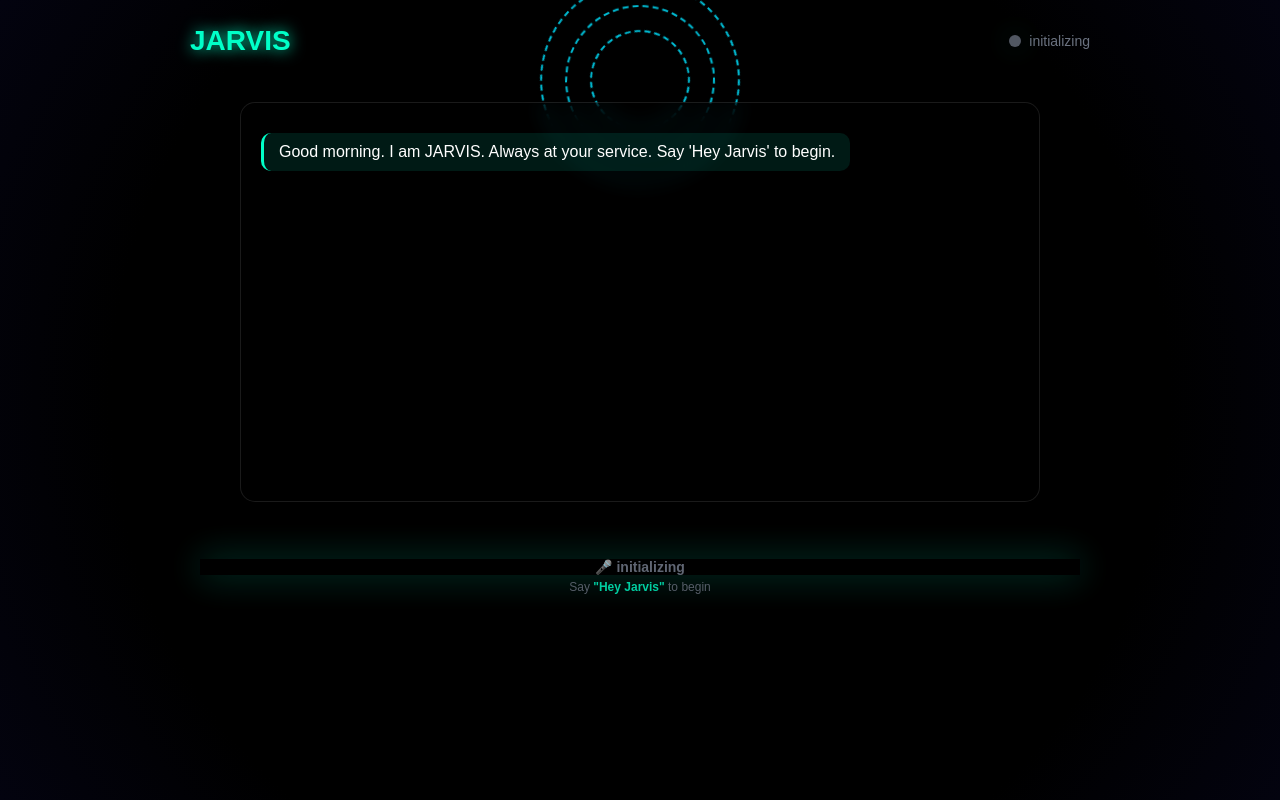
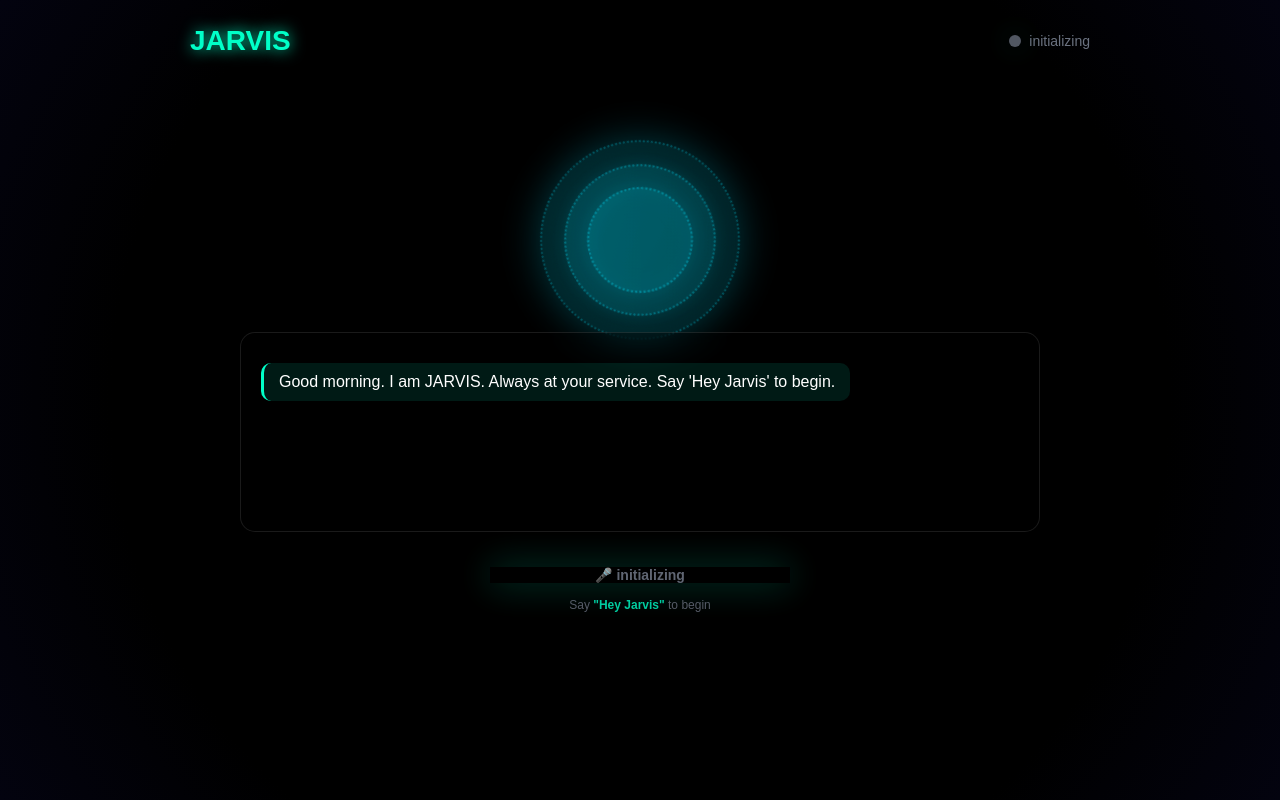
Before and after one commit to terrysean7868-prog/Jarvis-Cloud-Assistant, a React (Create React App) app in the folder jarvis-frontend/: page / in a window 1280 px wide. Built offline with nearby package versions, Linux system fonts and the light colour scheme; no server answers.

Commit message:
Update Rings UI

```diff
--- a/jarvis-frontend/src/App.css
+++ b/jarvis-frontend/src/App.css
@@ -259,9 +259,10 @@
   display: flex;
   flex-direction: column;
   gap: 10px;
-  max-height: 50vh;
+  max-height: 25vh;
   overflow-y: auto;
   padding-right: 8px;
+  margin-top: 20% !important;
 }
 
 @media (max-width: 768px) {
@@ -333,13 +334,13 @@
 }
 
 .instructions {
-  margin-top: 12px;
+  margin-top: 0px;
   font-size: 14px;
   color: var(--muted);
   text-align: center;
   width: 100%;
-  max-width: 900px;
-  padding: 10px;
+  max-width: 300px;
+  padding: 0px;
 }
 
 @media (max-width: 768px) {
@@ -359,7 +360,7 @@
 
 .mic-status {
   font-weight: bold;
-  margin-bottom: 5px;
+  margin-bottom: 15px;
   animation: pulse 1.5s ease-in-out infinite;
 }
 
--- a/jarvis-frontend/src/App.jsx
+++ b/jarvis-frontend/src/App.jsx
@@ -272,7 +272,7 @@
         </div>
       </header>
 
-      <DottedRings />
+  <DottedRings audioLevel={reactorEnergy} status={status} />
 
       <div className="conversation">
         {conversation.map((m, i) => (
--- a/jarvis-frontend/src/components/DottedRings.css
+++ b/jarvis-frontend/src/components/DottedRings.css
@@ -1,39 +1,44 @@
 .dotted-rings {
+  /* keep centered horizontally, allow vertical spacing via extra height & padding */
   position: absolute;
-  top: 10%;
+  top: 30%;
   left: 50%;
   transform: translate(-50%, -50%);
-  width: 200px;
-  height: 200px;
+  width: 240px;
+  height: 380px; /* large vertical spacing */
+  padding: 50px 0; /* extra generous space above and below rings */
   display: flex;
   justify-content: center;
   align-items: center;
 }
 
-.ring {
+/* Structure: .ring-wrap handles scaling, .ring-inner rotates */
+.ring-wrap {
   position: absolute;
-  border: 2px dashed #00bcd4;
-  border-radius: 50%;
-  animation: rotate 4s linear infinite;
+  transform: scale(var(--scale, 1));
+  transition: transform 130ms linear;
+  display: flex;
+  justify-content: center;
+  align-items: center;
 }
 
-.ring1 {
-  width: 100px;
-  height: 100px;
-  animation-delay: 0s;
+.ring-inner {
+  position: absolute;
+  border: 2px dotted #00bcd4;
+  border-radius: 50%;
+  transition: opacity 140ms linear, box-shadow 140ms linear, transform 140ms linear;
+  background: linear-gradient(135deg, rgba(0, 187, 212, 0.349), rgba(0, 229, 255, 0.344));
+  animation: spin-cw 12s linear infinite, pulse-glow 3s ease-in-out infinite;
+  box-shadow: 0 0 20px rgba(0, 187, 212, 0.248), inset 0 0 20px rgba(0, 138, 212, 0.966);
 }
 
-.ring2 {
-  width: 150px;
-  height: 150px;
-  animation-delay: 0.5s;
-}
+.ring1-wrap { width: 100px; height: 100px; }
+.ring2-wrap { width: 150px; height: 150px; }
+.ring3-wrap { width: 200px; height: 200px; }
 
-.ring3 {
-  width: 200px;
-  height: 200px;
-  animation-delay: 1s;
-}
+.ring1 { width: 100%; height: 100%; animation-delay: 0s, 0s; }
+.ring2 { width: 100%; height: 100%; animation-delay: 0.5s, -1s; }
+.ring3 { width: 100%; height: 100%; animation-delay: 1s, -2s; }
 
 @keyframes rotate {
   0% {
@@ -43,3 +48,41 @@
     transform: rotate(360deg);
   }
 }
+
+/* Modern pulsing glow animation */
+@keyframes pulse-glow {
+  0%, 100% {
+    box-shadow: 0 0 20px rgba(0, 188, 212, 0.4), inset 0 0 20px rgba(0, 188, 212, 0.1);
+  }
+  50% {
+    box-shadow: 0 0 40px rgba(0, 188, 212, 0.7), inset 0 0 30px rgba(0, 188, 212, 0.2);
+  }
+}
+
+/* Smooth spin animation */
+@keyframes spin-cw {
+  0% {
+    transform: rotate(0deg);
+  }
+  100% {
+    transform: rotate(360deg);
+  }
+}
+
+/* Modern shimmer/wave effect */
+@keyframes shimmer {
+  0%, 100% {
+    opacity: 0.6;
+  }
+  50% {
+    opacity: 1;
+  }
+}
+
+/* Small responsive tweaks */
+@media (max-width: 640px) {
+  .dotted-rings { top: 6%; width: 180px; height: 200px; }
+  .ring1-wrap { width: 70px; height: 70px; }
+  .ring2-wrap { width: 110px; height: 110px; }
+  .ring3-wrap { width: 140px; height: 140px; }
+}
--- a/jarvis-frontend/src/components/DottedRings.jsx
+++ b/jarvis-frontend/src/components/DottedRings.jsx
@@ -1,12 +1,76 @@
-import React from "react";
+import React, { useEffect, useRef, useState } from "react";
 import "./DottedRings.css";
 
-const DottedRings = () => {
+/**
+ * DottedRings
+ * Props:
+ *  - audioLevel: number (0..1) driving the animation intensity
+ *  - status: optional string for styling based on bot status
+ */
+const DottedRings = ({ audioLevel = 0, status = "listening" }) => {
+  const [level, setLevel] = useState(0);
+  const raf = useRef(null);
+
+  // Smooth the incoming audioLevel for nicer animation
+  useEffect(() => {
+    let mounted = true;
+    let current = level;
+    const target = Math.max(0, Math.min(1, audioLevel));
+
+    const step = () => {
+      current = current + (target - current) * 0.12; // simple lerp
+      if (mounted) setLevel(current);
+      raf.current = requestAnimationFrame(step);
+    };
+
+    raf.current = requestAnimationFrame(step);
+    return () => {
+      mounted = false;
+      if (raf.current) cancelAnimationFrame(raf.current);
+    };
+    // eslint-disable-next-line react-hooks/exhaustive-deps
+  }, [audioLevel]);
+
+  // derive per-ring scales/opacity from smoothed level
+  const base = 1;
+  const max = 1.6;
+  const scale1 = base + (max - base) * level;
+  const scale2 = base + (max - base) * Math.max(level - 0.08, 0);
+  const scale3 = base + (max - base) * Math.max(level - 0.2, 0);
+
+  const glow = Math.min(0.25 + level * 0.95, 1);
+
   return (
-    <div className="dotted-rings">
-      <div className="ring ring1"></div>
-      <div className="ring ring2"></div>
-      <div className="ring ring3"></div>
+    <div className="dotted-rings" data-status={status}>
+      <div
+        className="ring-wrap ring1-wrap"
+        style={{ ["--scale"]: scale1 }}
+      >
+        <div
+          className="ring-inner ring1"
+          style={{ opacity: 0.5 + level * 0.5, boxShadow: `0 0 ${18 * level}px rgba(0,188,212,${glow})` }}
+        />
+      </div>
+
+      <div
+        className="ring-wrap ring2-wrap"
+        style={{ ["--scale"]: scale2 }}
+      >
+        <div
+          className="ring-inner ring2"
+          style={{ opacity: 0.45 + level * 0.5, boxShadow: `0 0 ${14 * level}px rgba(0,188,212,${glow})` }}
+        />
+      </div>
+
+      <div
+        className="ring-wrap ring3-wrap"
+        style={{ ["--scale"]: scale3 }}
+      >
+        <div
+          className="ring-inner ring3"
+          style={{ opacity: 0.4 + level * 0.5, boxShadow: `0 0 ${10 * level}px rgba(0,188,212,${glow})` }}
+        />
+      </div>
     </div>
   );
 };
```
Also changed, not shown: 13 other files (tests, documents, lock files or other folders).
